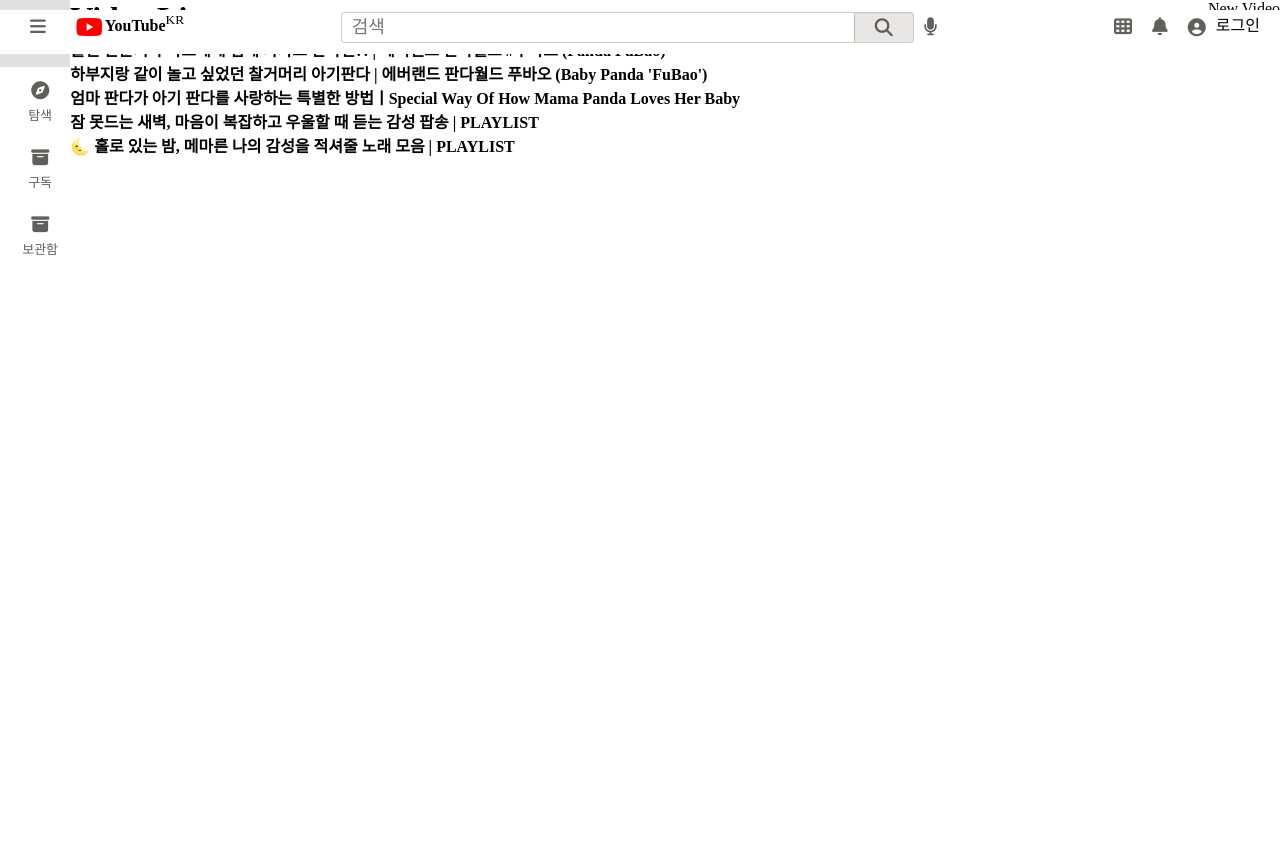
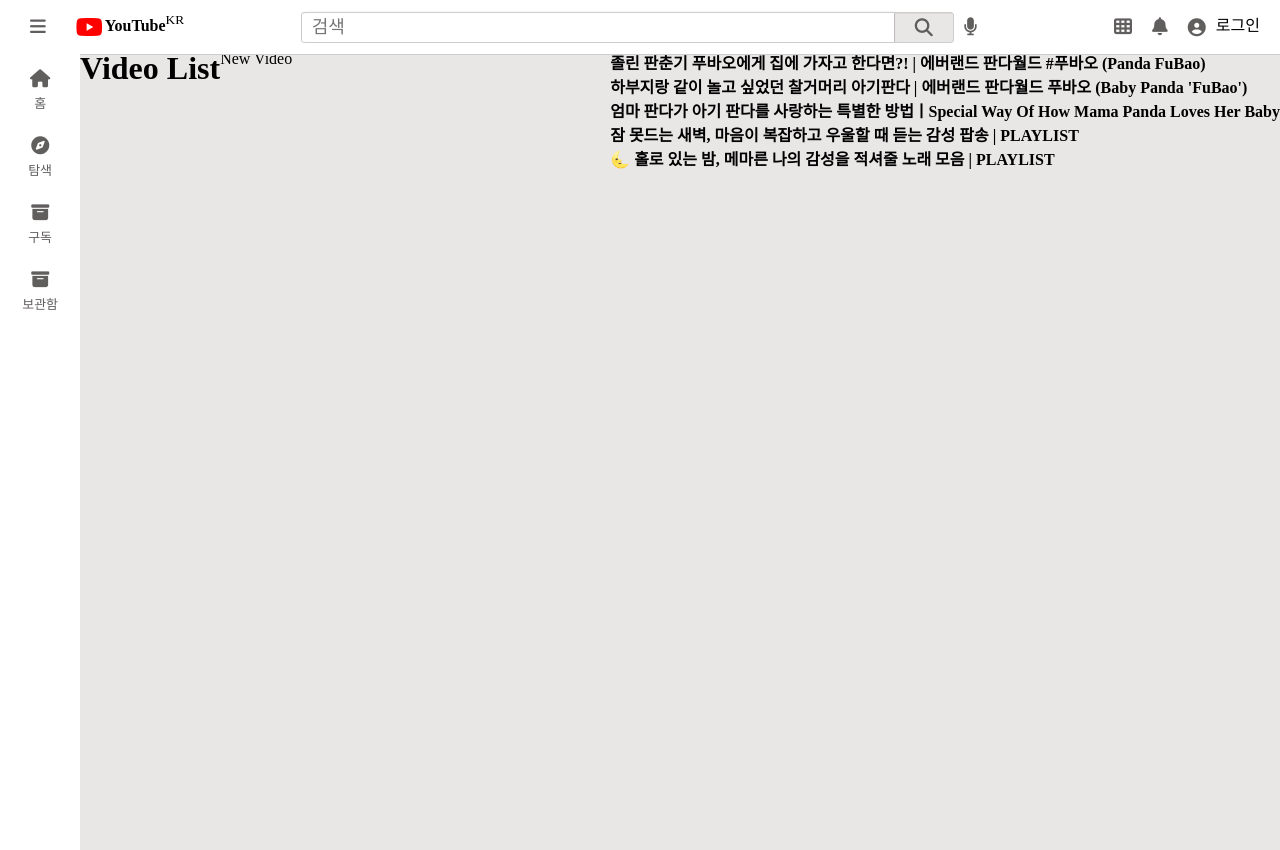
Before and after one commit to euNung24/Youtube_Clone, a Django app: page /video/ in a window 1280 px wide. Before the commit the page ends 255 px from the top, so only its background shows below. Run offline with Django 3.2, Linux system fonts and the light colour scheme; data comes from the database, SQL or seed files in the repository; some libraries are stand-ins or nearby versions.

Commit message:
js수정 및 css 수정

```diff
--- a/static/main.css
+++ b/static/main.css
@@ -41,7 +41,7 @@ button {
 }
 
 .wrap {
-  /* background: rgb(243, 243, 243); */
+  background-color: var(--light_grey);
   height: 100vh;
 }
 
@@ -49,13 +49,12 @@ button {
 header {
   display: flex;
   justify-content: space-between;
-  margin-top: var(--bs);
-  padding: 0 var(--lg);
-  padding-bottom: var(--bs);
+  padding: var(--bs) var(--lg);
   position: fixed;
   top: 0;
   width: 100%;
   background: #fff;
+  border-bottom: 1px solid var(--grey);
 }
 
 header ul {
@@ -79,18 +78,26 @@ header ul li.logo a span {
   font-weight: bold;
 }
 
+header .search {
+  flex-grow: 0.6;
+  flex-shrink: 1;
+}
+
+header .search li:first-child {
+  display: flex;
+  border: 1px solid var(--grey);
+  border-radius: 3px;
+  width: 100%;
+  flex: 1 0;
+}
+
 header .search input {
   font-size: large;
   border: none;
   box-shadow: 1px -1px 2px var(--light_grey);
   border-radius: 5px 0 0 5px;
   padding-left: var(--bs);
-}
-
-header .search li:first-child {
-  display: flex;
-  border: 1px solid var(--grey);
-  border-radius: 3px;
+  width: 100%;
 }
 
 header .search li:first-child button {
@@ -112,14 +119,21 @@ header .search li:first-child button:active {
 
 /* ---------------simpleSide--------------- */
 #simpleSide {
-  background-color: white;
+  background-color: #fff;
+  height: 100vh;
+  position: fixed;
+  left: 0;
+  display: none;
   float: left;
-  height: 100vh;
+  padding-top: 5px;
+}
+
+#simpleSide.open {
+  display: block;
 }
 
 #simpleSide ul li {
-  padding: var(--bs);
-  padding-left: var(--lg);
+  padding: var(--bs) var(--lg);
 }
 
 #simpleSide ul li a {
@@ -135,11 +149,18 @@ header .search li:first-child button:active {
 
 /* ---------------wideSide--------------- */
 #wideSide {
-  background-color: white;
+  display: none;
+  background-color: #fff;
+  overflow-y: hidden;
+  position: fixed;
+  left: 0;
   float: left;
-  min-width: 200px;
-  height: 100vh;
-  overflow-y: hidden;
+  padding-top: 5px;
+  height: calc(100% - 50px);
+}
+
+#wideSide.open {
+  display: block;
 }
 
 #wideSide ul li a {
@@ -151,7 +172,7 @@ header .search li:first-child button:active {
   padding-left: var(--bs);
 }
 
-#wideSide ul p {
+#wideSide p {
   padding-left: 30px;
 }
 
@@ -162,20 +183,24 @@ header .search li:first-child button:active {
 /* ---------------contents---------------*/
 
 .contents {
-  margin: 0 auto;
   display: flex;
   flex-wrap: wrap;
-  justify-content: center;
-  margin-top: 60px;
+  justify-content: space-between;
+  margin-left: 80px;
+  margin-top: 50px;
+}
+
+.contents.open {
+  margin-left: 210px;
 }
 
 .contents img,
-iframe {
-  width: 24%;
-  padding: 0.625rem 1%;
+.contents iframe {
+  margin: var(--bs);
+  flex: 1 2 40px;
 }
 
-@media screen and (min-width: 1320px) {
+/* @media screen and (min-width: 1320px) {
   #simpleSide {
     display: none;
   }
@@ -217,4 +242,4 @@ input {
   width: 20px;
   height: 20px;
   border-radius: 50%;
-}
+} */
--- a/static/side.js
+++ b/static/side.js
@@ -1,14 +1,12 @@
-document.getElementById("menu").onclick = function(){
-  if(document.getElementById("simpleSide").style.display == "none" & document.getElementById("wideSide").style.display == "block") {
-    document.getElementById("simpleSide").style.display = "block";
-    document.getElementById("wideSide").style.display = "none";
-    }
-  else if(document.getElementById("simpleSide").style.display == "block" & document.getElementById("wideSide").style.display == "none") {
-    document.getElementById("simpleSide").style.display = "none";
-    document.getElementById("wideSide").style.display = "block";
-  }
-  else {
-    document.getElementById("simpleSide").style.display = "block";
-    document.getElementById("wideSide").style.display = "none";
-  }
+const menu = document.querySelector("#menu");
+const simpleSlide = document.querySelector("#simpleSide");
+const wideSide = document.querySelector("#wideSide");
+const contents = document.querySelector(".contents");
+
+function openSlide() {
+  simpleSlide.classList.toggle("open");
+  wideSide.classList.toggle("open");
+  contents.classList.toggle("open");
 }
+
+menu.addEventListener("click", openSlide);
--- a/templates/base.html
+++ b/templates/base.html
@@ -49,8 +49,7 @@
         </li>
       </ul>
     </header>
-
-    <div id="simpleSide">
+    <div id="simpleSide" class="open">
       <ul>
         <li><a href="{% url 'video:storageBox' %}"><i class="fas fa-home"></i><span>홈</span></a></li>
         <li><a href=""><i class="fas fa-compass"></i><span>탐색</span></a></li>
@@ -60,7 +59,6 @@
     </div>
 
     <div id="wideSide">
-      <ul>
       <ul>
         <li class="home">
           <a href="{% url 'video:storageBox' %}"><i class="fas fa-home"></i><span>홈</span></a>
@@ -130,7 +128,6 @@
         <li>학습</li>
         <li>스포츠</li>
       </ul>
-      </ul>
     </div>
     {% block content %}
     {% endblock %}
--- a/templates/video/video_list.html
+++ b/templates/video/video_list.html
@@ -1,7 +1,7 @@
 {% extends 'base.html' %}
 {% load static %}
 {% block content %}
-<div class="content container">
+<div class="contents">
     <div class="page-header" style="overflow: auto;">
         <h1 style="display: inline;">Video List</h1>
         <a class="btn btn-default" href="/video/new" style="float: right;">New Video</a>
--- a/templates/video/video_new.html
+++ b/templates/video/video_new.html
@@ -1,7 +1,7 @@
 {% extends 'base.html' %}
 {% load static %}
 {% block content %}
-<div class="content container">
+<div class="contents">
         <h1>New Video</h1>
     <div class="row">
         <div class="col-md-16">
```
Lines whose indentation alone changed are shown as unchanged.
